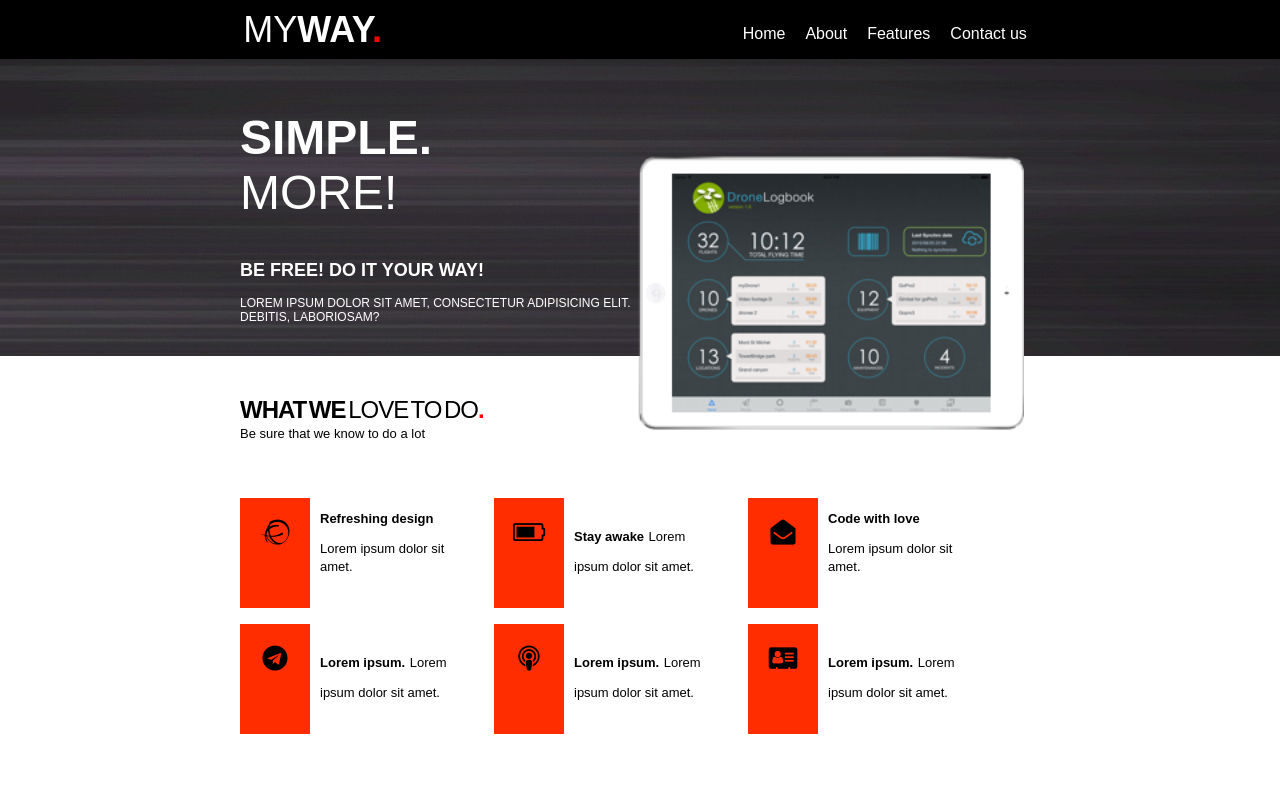
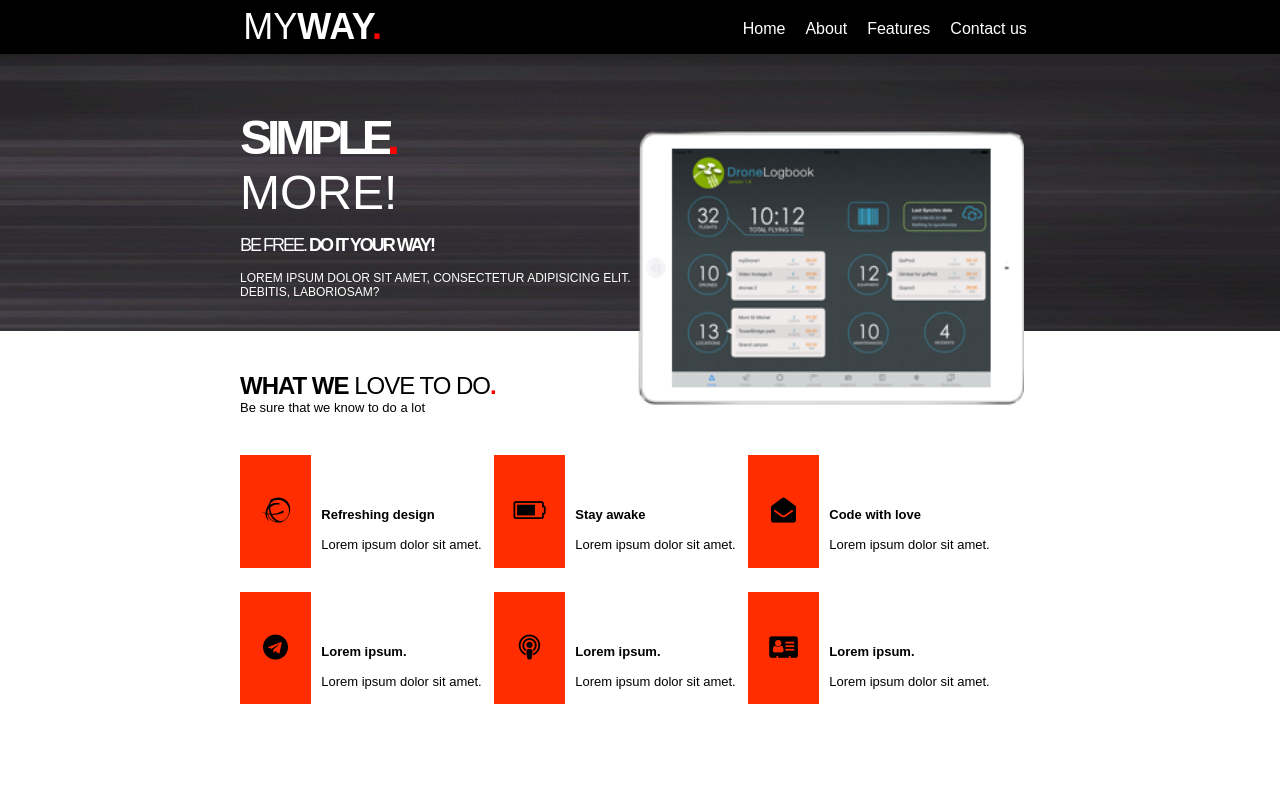
Before and after one commit to mygithubaccount3/my-way, a plain HTML site: page index.html in a window 1280 px wide. Drawn offline with Linux system fonts and the light colour scheme.

Commit message:
add red dot after SIMPLE. Align list item

```diff
--- a/index.html
+++ b/index.html
@@ -23,8 +23,9 @@
 <section class="greeting-block">
     <div class="way-layout">
         <div class="greeting-title way-left">
-            <h1>Simple.<span>More!</span></h1>
-            <h2>Be free! Do it your way!</h2>
+            <h1>Simple</h1>
+            <span>More!</span>
+            <h2><span>Be free.</span> Do it your way!</h2>
             <p>Lorem ipsum dolor sit amet, consectetur adipisicing elit. Debitis, laboriosam?</p>
         </div><!--
      --><div class="greeting-img way-right">
--- a/main.css
+++ b/main.css
@@ -5,7 +5,7 @@ body {
 }
 
 ul {
-    margin-top: 25px;
+    margin-top: 5%;
     padding: 0;
 }
 
@@ -85,16 +85,28 @@ ul {
 
 .way-left h1 {
     font-size: 300%;
-    font-weight: 600;
+    margin-bottom: 0;
+    letter-spacing: -5px;
 }
 
-.way-left h1 span {
-    display: block;
-    font-weight: 300;
+.way-left span {
+    font-size: 300%;
+}
+
+.way-left h1::after {
+    content: ".";
+    color: red;
+    margin-left: -0.5%;
 }
 
 .way-left h2 {
     font-size: 18px;
+    letter-spacing: -2px;
+}
+
+.way-left h2 span {
+    font-size: 18px;
+    font-weight: normal;
 }
 
 .way-left p {
@@ -104,7 +116,7 @@ ul {
 
 .way-right {
     position: absolute;
-    top: 85px;
+    top: 25%;
 }
 
 .greeting-img img {
@@ -113,12 +125,12 @@ ul {
 }
 
 .we-do {
-    padding: 20px 0;
+    padding: 1.7% 0;
 }
 
 .we-do h2 {
     text-transform: uppercase;
-    word-spacing: -3px;
+    word-spacing: -25%;
     margin-bottom: 0;
     letter-spacing: -1px;
 }
@@ -132,29 +144,25 @@ ul {
     width: calc(33% - 10px);
     display: inline-block;
     box-sizing: border-box;
-    margin-bottom: 15px;
+    margin-bottom: 3%;
 }
 
 .we-do p {
-    display: inline-block;
     margin-top: 0;/* em/rem*/
     font-size: 13px;
-    position: relative;
 }
 
 .icon-wrapper {
     display: inline-block;
-    width: 70px;
-    height: 110px;
+    width: 28%;
     background: #ff2d00;
     text-align: center;
-    margin-right: 10px;
+    margin-right: 4%;
 }
 
 .icon-wrapper i {
     font-size: 25px;
-    position: relative;
-    line-height: 70px;
+    line-height: 450%;
     /*top: 50%;
     margin-top: -25px;*/
     /*line-height: 3;*/
@@ -165,7 +173,7 @@ ul {
 }
 
 .description {
-    width: 52%;
+    width: 68%;
     display: inline-block;
     position: relative;
     top: 30px;
```
